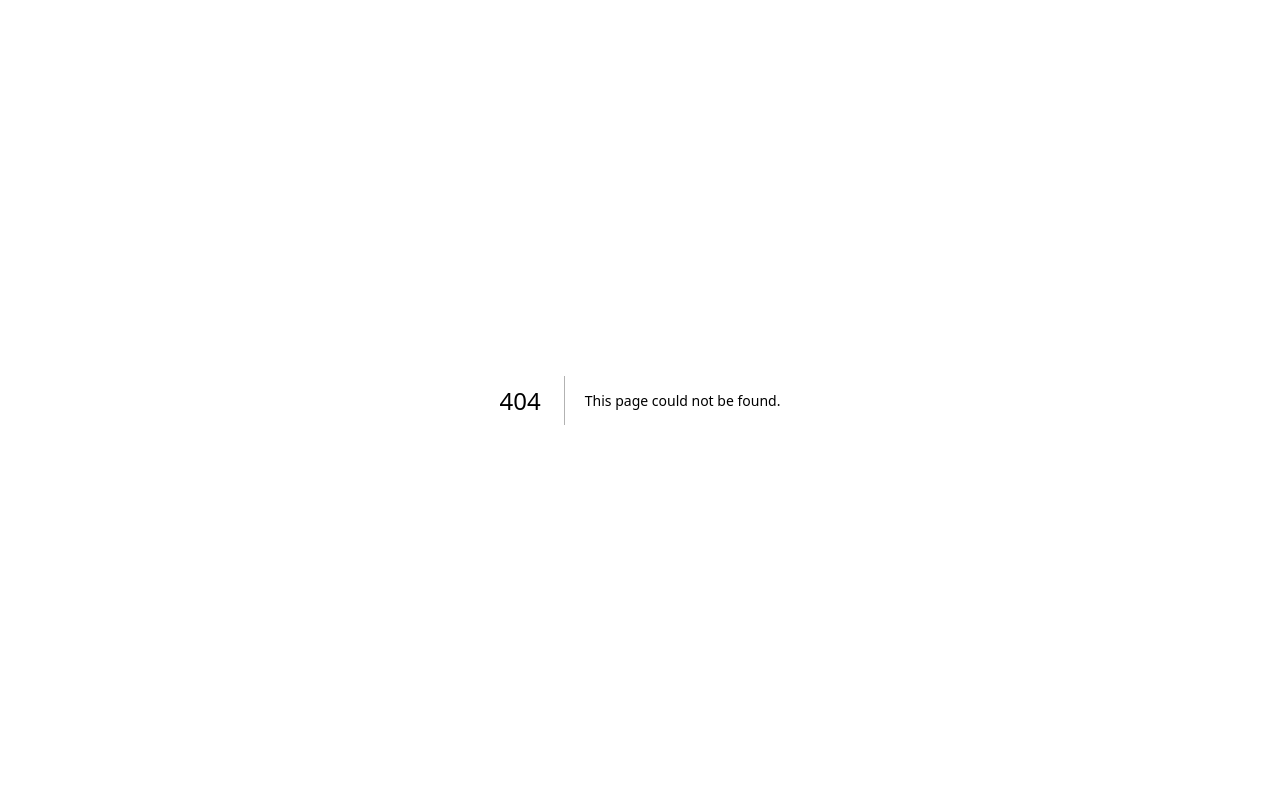
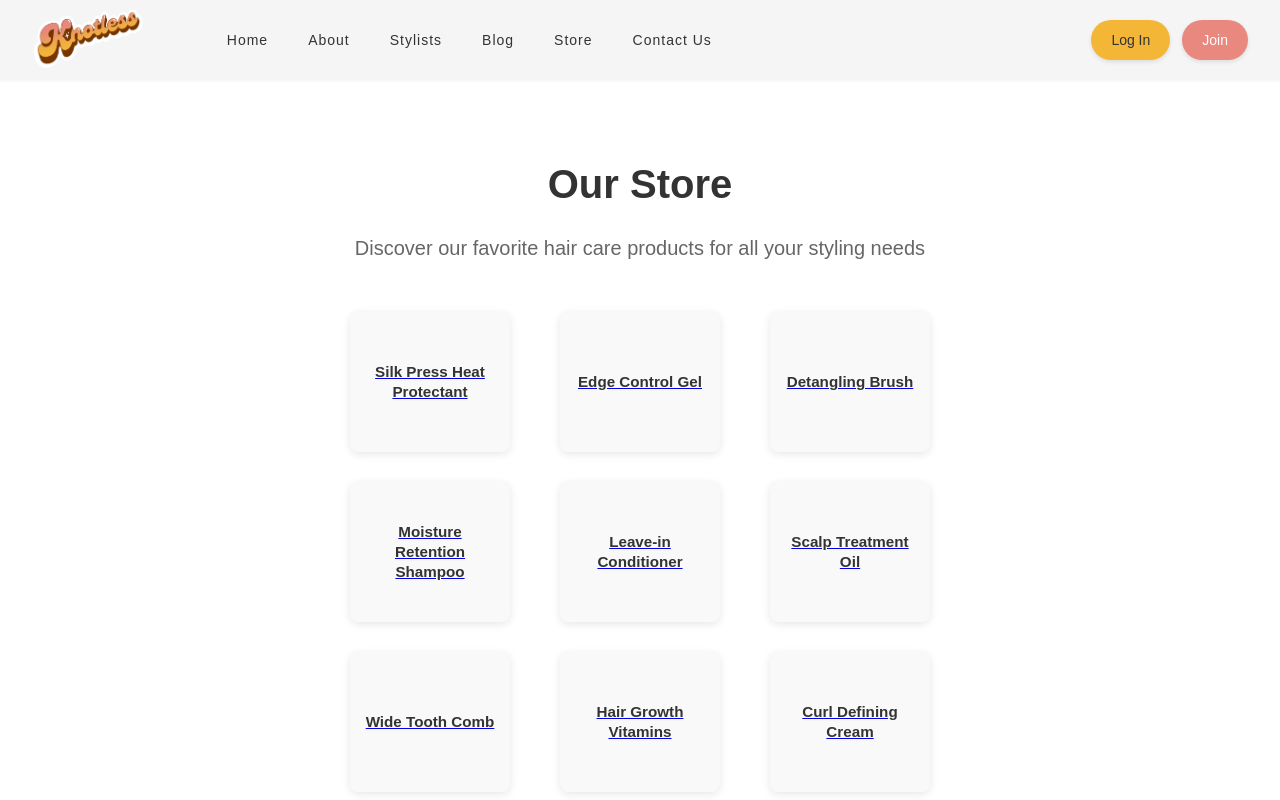
Before and after one commit to dmphil-code/knotless-blog, a Next.js app: page /store in a window 1280 px wide. Before the commit this address had no page. Shown: the top 800 px of the page. Built offline with nearby package versions, Linux system fonts and the light colour scheme.

Commit message:
Storefront links in header and footer; storefront page created; AffLinkCard component created in gridview on storefront page

```diff
--- /dev/null
+++ b/src/app/components/AffLinkCard.js
@@ -0,0 +1,31 @@
+// src/app/components/AffLinkCard.js
+import React from 'react';
+import Link from 'next/link';
+import styles from './AffLinkCard.module.css';
+
+const AffLinkCard = ({ product }) => {
+  const {
+    title,
+    link = '#', // Default link if none provided
+  } = product;
+
+  return (
+    <div className={styles['aff-link-card']}>
+      <Link href={link} target="_blank" rel="noopener noreferrer">
+        <div className={styles['aff-link-card-inner']}>
+          {/* Title only */}
+          <div className={styles['aff-link-content']}>
+            <h3 className={styles['aff-link-title']}>{title}</h3>
+
+            {/* Shop Now Button (Visible on Hover) */}
+            <div className={styles['aff-link-shop-now']}>
+              View
+            </div>
+          </div>
+        </div>
+      </Link>
+    </div>
+  );
+};
+
+export default AffLinkCard;
--- /dev/null
+++ b/src/app/components/AffLinkCard.module.css
@@ -0,0 +1,97 @@
+.aff-link-card {
+    width: 160px;
+    height: 140px;
+    cursor: pointer;
+    transition: transform 0.3s ease, box-shadow 0.3s ease;
+    position: relative;
+    overflow: hidden;
+    border-radius: 8px;
+    box-shadow: 0 2px 8px rgba(0,0,0,0.1);
+    background-color: #f9f9f9;
+  }
+
+  .aff-link-card:hover {
+    transform: translateY(-5px);
+    box-shadow: 0 8px 16px rgba(0,0,0,0.15);
+    background-color: #E9887E;
+  }
+
+  .aff-link-card:hover .aff-link-title {
+    color: white;
+  }
+
+  .aff-link-card-inner {
+    display: flex;
+    flex-direction: column;
+    height: 100%;
+    justify-content: center;
+    align-items: center;
+    text-align: center;
+    padding: 15px;
+  }
+
+  .aff-link-content {
+    display: flex;
+    flex-direction: column;
+    align-items: center;
+    justify-content: center;
+    width: 100%;
+    height: 100%;
+    position: relative;
+  }
+
+  .aff-link-title {
+    font-size: 0.95rem;
+    font-weight: 600;
+    line-height: 1.3;
+    color: #333;
+    transition: color 0.3s ease;
+  }
+
+  .aff-link-shop-now {
+    position: absolute;
+    bottom: 10px;
+    left: 50%;
+    transform: translateX(-50%) translateY(20px);
+    background-color: #fff;
+    color: #E9887E;
+    text-align: center;
+    font-size: 0.85rem;
+    font-weight: 500;
+    padding: 5px 15px;
+    border-radius: 15px;
+    opacity: 0;
+    transition: opacity 0.3s ease, transform 0.3s ease;
+  }
+
+  .aff-link-card:hover .aff-link-shop-now {
+    opacity: 1;
+    transform: translateX(-50%) translateY(0);
+  }
+
+  /* Responsive adjustments */
+  @media (max-width: 768px) {
+    .aff-link-card {
+      width: 140px;
+      height: 120px;
+    }
+
+    .aff-link-title {
+      font-size: 0.85rem;
+    }
+  }
+
+  @media (max-width: 479px) {
+    .aff-link-card {
+      width: 130px;
+      height: 110px;
+    }
+
+    .aff-link-content {
+      padding: 8px;
+    }
+
+    .aff-link-title {
+      font-size: 0.8rem;
+    }
+  }
--- a/src/app/components/BaseLayout.js
+++ b/src/app/components/BaseLayout.js
@@ -188,6 +188,18 @@ export default function BaseLayout({
           }}>
             Blog
           </Link>
+
+          <Link href="/store" className="nav-link" style={{
+            margin: '0 1.25rem',
+            textDecoration: 'none',
+            color: '#333',
+            fontSize: '14px',
+            fontFamily: 'Montserrat, sans-serif',
+            textTransform: 'capitalize'
+          }}>
+            Store
+          </Link>
+
           <Link href="https://knotless.bookerhq.ca/contactUs" className="nav-link" style={{
             margin: '0 1.25rem',
             textDecoration: 'none',
@@ -505,6 +517,40 @@ export default function BaseLayout({
               </Link>
 
               <Link
+                href="/store"
+                onClick={toggleMobileMenu}
+                style={{
+                  display: 'flex',
+                  alignItems: 'center',
+                  justifyContent: 'space-between',
+                  padding: '1rem 1.5rem',
+                  textDecoration: 'none',
+                  color: '#333',
+                  borderBottom: '1px solid #eee',
+                  fontSize: '16px',
+                  fontWeight: '400',
+                  fontFamily: 'Montserrat, sans-serif'
+                }}
+              >
+                <span>Store</span>
+                <div style={{
+                  display: 'flex',
+                  justifyContent: 'center',
+                  alignItems: 'center',
+                  width: '24px',
+                  height: '24px',
+                  borderRadius: '4px',
+                  backgroundColor: '#e9887e',
+                  color: 'white'
+                }}>
+                  <svg xmlns="http://www.w3.org/2000/svg" width="14" height="14" viewBox="0 0 24 24" fill="none" stroke="currentColor" strokeWidth="2" strokeLinecap="round" strokeLinejoin="round">
+                    <line x1="7" y1="17" x2="17" y2="7"></line>
+                    <polyline points="7 7 17 7 17 17"></polyline>
+                  </svg>
+                </div>
+              </Link>
+
+              <Link
                 href="https://knotless.bookerhq.ca/contactUs"
                 onClick={toggleMobileMenu}
                 style={{
@@ -733,6 +779,12 @@ export default function BaseLayout({
                 color: '#666',
                 fontSize: '0.95rem'
               }}>Blog</Link>
+              <Link href="/store" style={{
+                marginBottom: '0.5rem',
+                textDecoration: 'none',
+                color: '#666',
+                fontSize: '0.95rem'
+              }}>Store</Link>
               <Link href="https://knotless.bookerhq.ca/contactUs" style={{
                 textDecoration: 'none',
                 color: '#666',
--- /dev/null
+++ b/src/app/components/StoreLayout.js
@@ -0,0 +1,11 @@
+"use client";
+
+import BaseLayout from './BaseLayout';
+
+export default function StoreLayout({ children, title, description }) {
+  return (
+    <BaseLayout pageType="page" title={title} description={description}>
+      {children}
+    </BaseLayout>
+  );
+}
--- /dev/null
+++ b/src/app/store/page.js
@@ -0,0 +1,124 @@
+"use client"
+
+import { useState, useEffect } from 'react';
+import AffLinkCard from '../components/AffLinkCard';
+import StoreLayout from '../components/StoreLayout';
+import useWindowSize from '../../hooks/useWindowSize';
+
+// Sample product data - in production, this would come from an API or CMS
+const sampleProducts = [
+  {
+    id: 1,
+    title: "Silk Press Heat Protectant",
+    link: "https://example.com/product1"
+  },
+  {
+    id: 2,
+    title: "Edge Control Gel",
+    link: "https://example.com/product2"
+  },
+  {
+    id: 3,
+    title: "Detangling Brush",
+    link: "https://example.com/product3"
+  },
+  {
+    id: 4,
+    title: "Moisture Retention Shampoo",
+    link: "https://example.com/product4"
+  },
+  {
+    id: 5,
+    title: "Leave-in Conditioner",
+    link: "https://example.com/product5"
+  },
+  {
+    id: 6,
+    title: "Scalp Treatment Oil",
+    link: "https://example.com/product6"
+  },
+  {
+    id: 7,
+    title: "Wide Tooth Comb",
+    link: "https://example.com/product7"
+  },
+  {
+    id: 8,
+    title: "Hair Growth Vitamins",
+    link: "https://example.com/product8"
+  },
+  {
+    id: 9,
+    title: "Curl Defining Cream",
+    link: "https://example.com/product9"
+  }
+];
+
+// If you don't have product images yet, you can remove the image property
+// or use placeholder images
+
+export default function StorePage() {
+  const windowSize = useWindowSize();
+  const [products, setProducts] = useState(sampleProducts);
+  // Since we've removed categories, we'll just use all products
+  const filteredProducts = products;
+
+  // No category handling needed
+
+  return (
+    <StoreLayout
+      title="Our Store"
+      description="Discover our favorite hair care products for all your styling needs"
+    >
+      <div style={{
+        maxWidth: '1200px',
+        margin: '0 auto',
+        padding: '0 2rem 3rem'
+      }}>
+
+
+        {/* Products Grid - 3x3 */}
+        <div style={{
+          display: 'grid',
+          gridTemplateColumns: windowSize.width < 600
+            ? 'repeat(2, 1fr)'
+            : 'repeat(3, 1fr)',
+          gap: '30px',
+          justifyItems: 'center',
+          maxWidth: '600px',
+          margin: '0 auto'
+        }}>
+          {filteredProducts.map(product => (
+            <AffLinkCard key={product.id} product={product} />
+          ))}
+        </div>
+
+        {/* Empty State */}
+        {filteredProducts.length === 0 && (
+          <div style={{
+            textAlign: 'center',
+            padding: '3rem 0',
+            color: '#666'
+          }}>
+            <p>No products found in this category.</p>
+          </div>
+        )}
+
+        {/* Disclaimer */}
+        <div style={{
+          margin: '4rem 0 1rem',
+          padding: '1.5rem',
+          backgroundColor: '#f9f9f9',
+          borderRadius: '8px',
+          fontSize: '0.9rem',
+          color: '#666',
+          textAlign: 'center'
+        }}>
+          <p>
+            <strong>Disclaimer:</strong> Some links on this page may be affiliate links. If you make a purchase through these links, we may earn a small commission at no extra cost to you.
+          </p>
+        </div>
+      </div>
+    </StoreLayout>
+  );
+}
```
